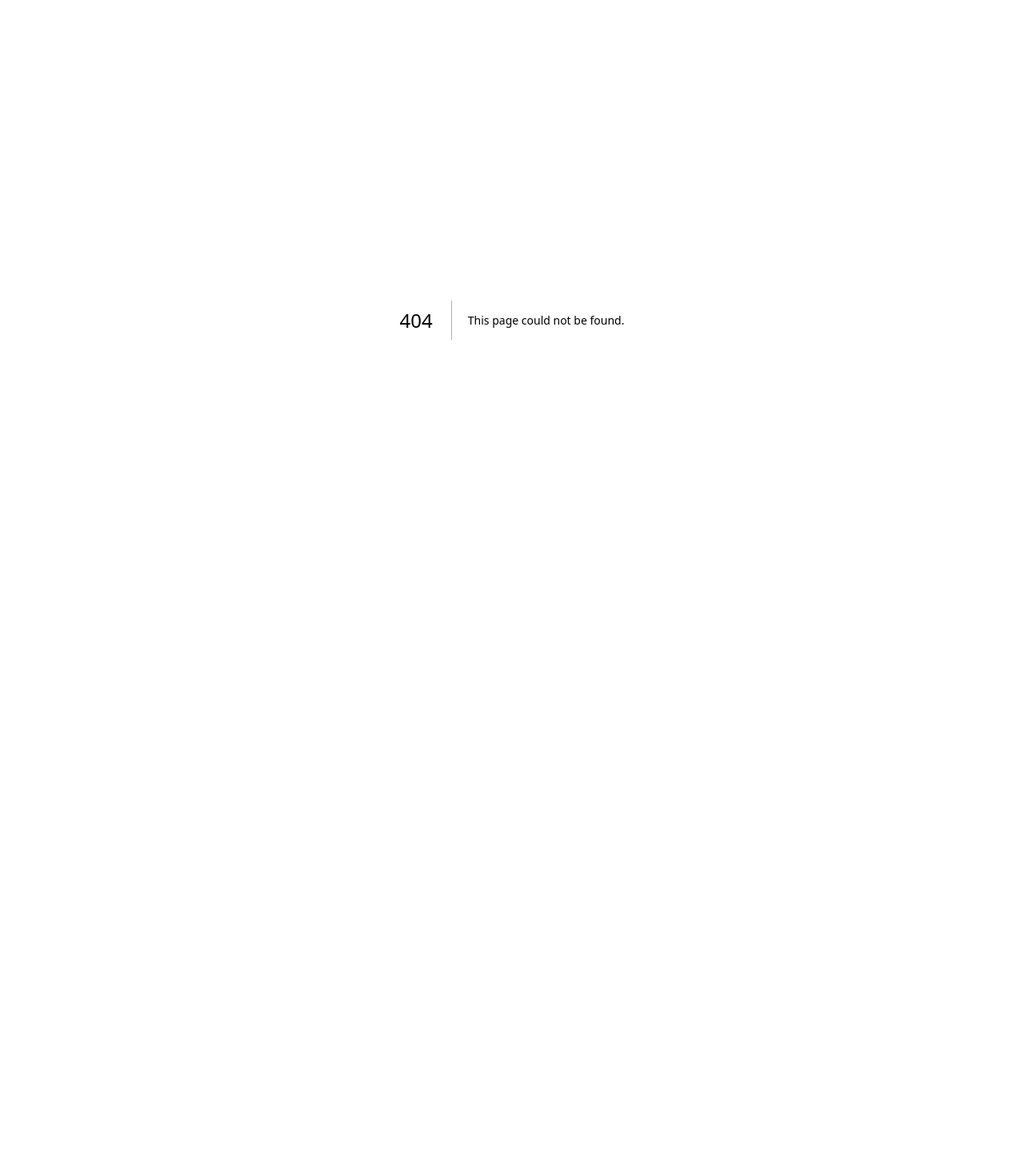
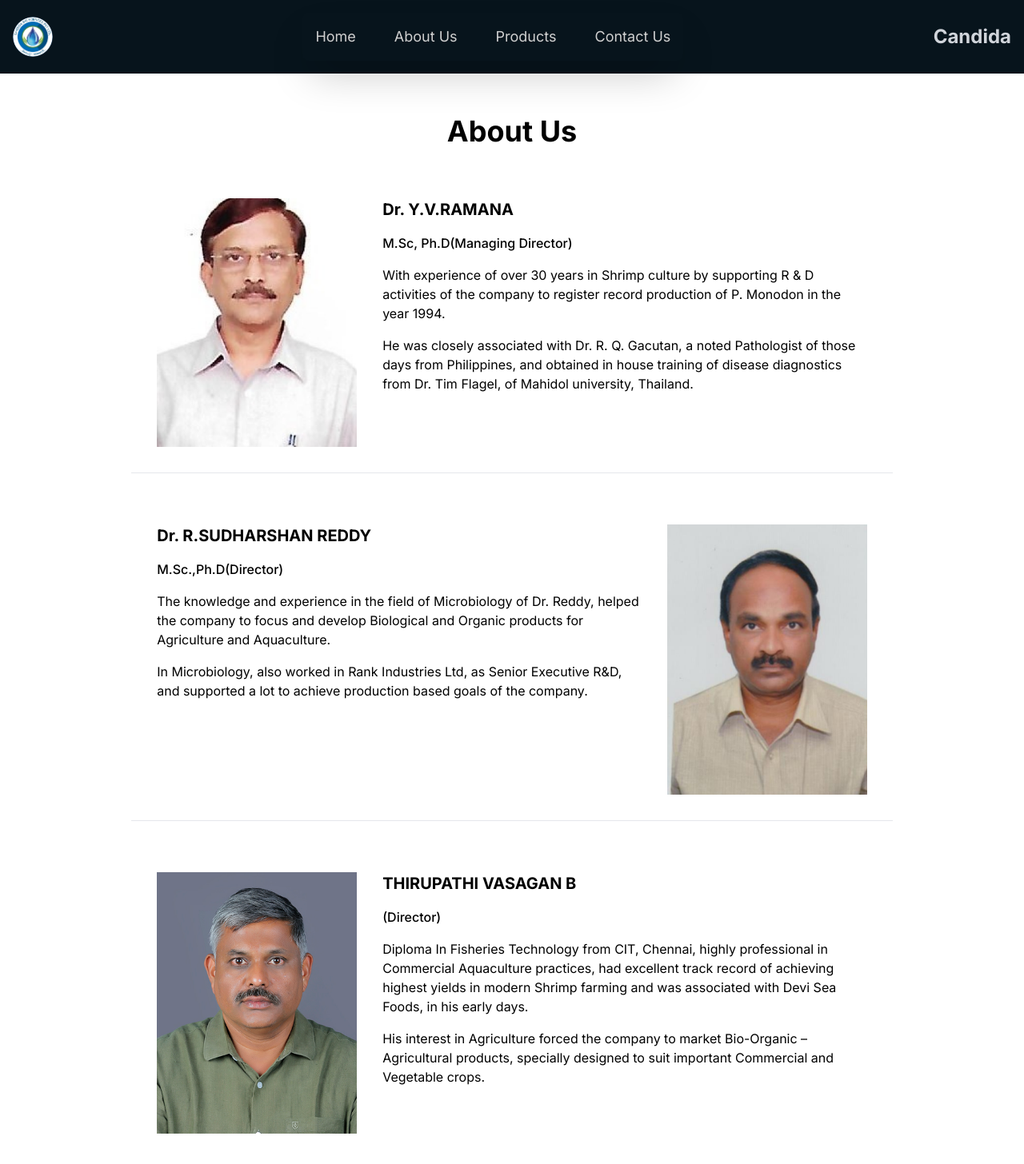
Before and after one commit to Kalyan5252/CandidaBio, a Next.js app: page /aboutUs in a window 1280 px wide. Before the commit this address had no page. Shown: the top 1456 px of the page at 80% size. Before the commit the page ends 800 px from the top, so only its background shows below. Built offline with nearby package versions, Linux system fonts and the light colour scheme.

Commit message:
final prod 1

```diff
--- /dev/null
+++ b/src/app/aboutUs/page.jsx
@@ -0,0 +1,94 @@
+import React from 'react';
+import Header from '@/components/Header';
+import Image from 'next/image';
+
+const about = () => {
+  return (
+    <main className="overflow-hidden ">
+      <Header />
+      <div className="mt-[5rem] md:mt-[7rem] w-full p-8 flex flex-col gap-8 items-center">
+        <h1 className=" font-bold text-4xl">About Us</h1>
+        <div className="flex md:flex-row flex-col gap-8 p-8 self-center border-b-[1px]">
+          <Image
+            src="/people/Y_RAMANA.png"
+            alt="ramana"
+            height={250}
+            width={250}
+            className="self-center md:self-start"
+          />
+          <div className="flex flex-col gap-4">
+            <h1 className="font-bold text-xl">Dr. Y.V.RAMANA</h1>
+            <h2 className="font-medium">M.Sc, Ph.D(Managing Director)</h2>
+            <p className="max-w-[60ch]">
+              With experience of over 30 years in Shrimp culture by supporting R
+              & D activities of the company to register record production of P.
+              Monodon in the year 1994.
+            </p>
+            <p className="max-w-[60ch]">
+              He was closely associated with Dr. R. Q. Gacutan, a noted
+              Pathologist of those days from Philippines, and obtained in house
+              training of disease diagnostics from Dr. Tim Flagel, of Mahidol
+              university, Thailand.
+            </p>
+          </div>
+        </div>
+        <div className="flex md:flex-row flex-col gap-8 p-8 self-center border-b-[1px]">
+          <Image
+            src="/people/SUDHARSHAN.png"
+            alt="sudharshan"
+            height={250}
+            width={250}
+            className="self-center md:self-start block md:hidden"
+          />
+          <div className="flex flex-col gap-4">
+            <h1 className="font-bold text-xl">Dr. R.SUDHARSHAN REDDY</h1>
+            <h2 className="font-medium">M.Sc.,Ph.D(Director)</h2>
+            <p className="max-w-[60ch]">
+              The knowledge and experience in the field of Microbiology of Dr.
+              Reddy, helped the company to focus and develop Biological and
+              Organic products for Agriculture and Aquaculture.
+            </p>
+            <p className="max-w-[60ch]">
+              In Microbiology, also worked in Rank Industries Ltd, as Senior
+              Executive R&D, and supported a lot to achieve production based
+              goals of the company.
+            </p>
+          </div>
+          <Image
+            src="/people/SUDHARSHAN.png"
+            alt="sudharshan"
+            height={250}
+            width={250}
+            className="self-center md:self-start hidden md:block"
+          />
+        </div>
+        <div className="flex md:flex-row flex-col gap-8 p-8 self-center">
+          <Image
+            src="/people/B_VASAGAN.jpg"
+            alt="ramana"
+            height={250}
+            width={250}
+            className="self-center md:self-start"
+          />
+          <div className="flex flex-col gap-4">
+            <h1 className="font-bold text-xl">THIRUPATHI VASAGAN B</h1>
+            <h2 className="font-medium">(Director)</h2>
+            <p className="max-w-[60ch]">
+              Diploma In Fisheries Technology from CIT, Chennai, highly
+              professional in Commercial Aquaculture practices, had excellent
+              track record of achieving highest yields in modern Shrimp farming
+              and was associated with Devi Sea Foods, in his early days.
+            </p>
+            <p className="max-w-[60ch]">
+              His interest in Agriculture forced the company to market
+              Bio-Organic – Agricultural products, specially designed to suit
+              important Commercial and Vegetable crops.
+            </p>
+          </div>
+        </div>
+      </div>
+    </main>
+  );
+};
+
+export default about;
--- a/src/app/globals.css
+++ b/src/app/globals.css
@@ -99,7 +99,7 @@ html {
   position: absolute;
   /* color: rgb(208, 208, 208); */
   background: radial-gradient(rgba(205, 205, 205, 0.5), rgba(110, 110, 110));
-  border-radius: 9999px;
+  border-radius: 35px;
   width: 100%;
   height: 100%;
 
--- a/src/components/Contact.jsx
+++ b/src/components/Contact.jsx
@@ -43,11 +43,11 @@ const Contact = () => {
             <div className="w-[10rem] h-[1px] bg-white"></div>
           </div>
           <a
-            href="https://wa.me/qr/5ERJZRHCAA7DK1"
+            href="mailto:cbsaquaa@gmail.com"
             className="text-green-500 hover:underline text-center"
-            target="_blank"
+            // target="_blank"
           >
-            https://wa.me/qr/5ERJZRHCAA7DK1
+            click here to mail us
           </a>
         </div>
         <div className="md:p-4 flex flex-col  md:gap-2  gap-4 bg-[rgba(255,255,255,0.2)] rounded-lg">
@@ -59,8 +59,8 @@ const Contact = () => {
               <h2 className="font-bold">Email</h2>
               <a
                 className="font-light"
-                href="cbsaquaa@gmail.com"
-                target="_blank"
+                href="mailto:cbsaquaa@gmail.com"
+                // target="_blank"
                 type="email"
               >
                 cbsaquaa@gmail.com
@@ -73,7 +73,7 @@ const Contact = () => {
             </div>
             <div className="flex flex-col">
               <h2 className="font-bold">Phone</h2>
-              <h2 className="font-light">+91 1234567890</h2>
+              <h2 className="font-light">+91 9440278604</h2>
             </div>
           </div>
           <div className="p-4 flex gap-4 items-center rounded-lg ">
--- a/src/components/Header.jsx
+++ b/src/components/Header.jsx
@@ -24,7 +24,7 @@ const Header = () => {
     <div
       className={`${
         istop
-          ? 'bg-[#1e1e1e] flex-between'
+          ? 'bg-[#07141C] flex-between'
           : 'bg-[#1e1e1e] flex flex-between  md:bg-transparent md:justify-center'
       } p-4 fixed top-0 left-0 w-full z-50`}
     >
@@ -41,14 +41,14 @@ const Header = () => {
       <div
         className={`hidden md:flex ${
           istop
-            ? 'bg-[#1e1e1e] text-[#d0d0d0]'
-            : 'bg-[rgba(208,208,208,.6)] backdrop-blur-sm text-[#1e1e1e]'
+            ? 'bg-transparent text-[#d0d0d0]'
+            : 'bg-[rgba(30,30,30,0.9)] backdrop-blur-sm text-[#d0d0d0]'
         } z-40 md:shadow-2xl md:flex-center gap-12 p-4 text-lg rounded-lg transition-all`}
       >
         <Link href="/" className="hover:text-white">
           Home
         </Link>
-        <Link href="/#aboutUs" className="hover:text-white">
+        <Link href="/aboutUs" className="hover:text-white">
           About Us
         </Link>
         <Link href="/products" className="hover:text-white">
@@ -94,7 +94,7 @@ const Header = () => {
                   Home
                 </Link>
                 <Link
-                  href="/#aboutUs"
+                  href="/aboutUs"
                   className="hover:text-white"
                   onClick={handleNavbar}
                 >
--- a/src/components/HeroSlideShow.jsx
+++ b/src/components/HeroSlideShow.jsx
@@ -35,10 +35,10 @@ const HeroSlideShow = () => {
   return (
     <Link
       href="/products"
-      className="w-5/6 h-3/6 flex items-center justify-center relative md:w-4/6 md:h-full slideBg md:rounded-full rounded-[35px] border-[2px] border-gray-500"
+      className="w-5/6 h-3/6 flex items-center justify-center relative md:w-4/6 md:h-full slideBg rounded-[35px] border-[2px] border-gray-500"
     >
       <div className="sceneground hidden md:block"></div>
-      <div className="hover opacity-0 absolute z-[100000] w-full h-full flex items-center justify-center font-bold bg-[rgba(0,0,0,0.5)] text-white md:text-2xl rounded-[35px] md:rounded-full">
+      <div className="hover opacity-0 absolute z-[100000] w-full h-full flex items-center justify-center font-bold bg-[rgba(0,0,0,0.5)] text-white md:text-2xl rounded-[35px]">
         Click here to show more
       </div>
       <div className="w-full h-full flex justify-center items-center overflow-hidden pointer-events-none scrollNone">
--- a/src/components/Home.jsx
+++ b/src/components/Home.jsx
@@ -12,9 +12,9 @@ export const Home = () => {
   const { category, setCategory } = useContext(ProductContext);
 
   return (
-    <main className="overflow-hidden">
+    <main className="overflow-hidden bg-[#07141C]">
       <Header />
-      <div className="mt-[3rem] md:mt-0 w-full h-[100vh] text-[#D0D0D0] bg-[#07141C] flex-center">
+      <div className="mt-[5rem] md:mt-[7rem] w-full h-full text-[#D0D0D0] bg-[#07141C] flex-center">
         <div className="pattern opacity-5 z-[-10]">
           <Image
             src="/patterns/cocoa green.png"
@@ -23,20 +23,20 @@ export const Home = () => {
             className="pointer-events-none"
           />
         </div>
-        <div className="grid grid-rows-2 h-full w-full">
+        <div className="grid grid-rows-1 w-full gap-4">
           {/* <div className="px-4 items-center justify-center gap-4"> */}
-          <div className="w-full flex self-end p-12 flex-col justify-center items-center gap-8 md:gap-4">
+          <div className="w-full flex p-12 flex-col justify-center items-center gap-8 md:gap-4">
             <div className="flex flex-col items-center">
-              <h1 className=" flex p-4 items-center flex-col font-bold lg:text-[3rem] text-[2rem] text-center md:text-[4rem] uppercase text-white">
+              <h1 className=" flex p-4 items-center flex-col font-bold lg:text-[3rem] text-[1.5rem] text-center md:text-[2rem] uppercase text-white">
                 Organic solutions for <br />
                 aquaculture & Agriculture
               </h1>
               {/* <h2 className="text-xl font-light">Bio Sciences</h2> */}
             </div>
-            <div className="flex gap-4 flex-col md:flex-row">
+            <div className="flex flex-col md:flex-row gap-4">
               <Link
                 href="/products"
-                className="p-4 bg-[#5FA53E] rounded-full text-black text-center"
+                className="p-4 bg-[#5FA53E] rounded-full text-sm md:text-lg text-black text-center"
               >
                 <button>Explore Products</button>
               </Link>
@@ -63,7 +63,7 @@ export const Home = () => {
               </p>
             </div> */}
           {/* </div> */}
-          <div className="w-full h-3/6 md:h-full px-8 md:px-24 flex">
+          {/* <div className="w-full h-3/6 md:h-full px-8 md:px-24 flex">
             <div className="h-full w-full rounded-lg relative">
               <Image
                 src="/images/heroPaddy.jpeg"
@@ -72,25 +72,20 @@ export const Home = () => {
                 className="rounded-lg"
               />
             </div>
-          </div>
+          </div> */}
         </div>
       </div>
-      <div className="mt-[-120px] md:mt-0 w-full md:flex p-10 items-center justify-center md:min-h-[50vh] text-[#D0D0D0] bg-[#07141C]">
-        <p className="md:font-extrabold font-medium md:text-4xl text-xl text-left md:text-center md:max-w-[30ch] md:leading-[4rem] leading-[2rem]">
-          Promote organic farming methods and natural biotechnological
-          formulations to enhance sustainability and benefit the aquaculture.
-        </p>
-      </div>
+
       <div
         className="w-full md:h-[100vh]  p-8 md:pt-28 md:p-12 flex flex-col gap-12"
         id="highlights"
       >
-        <div className="flex justify-between items-center w-full">
+        {/* <div className="flex justify-between items-center w-full">
           <h1 className="text-4xl font-bold">Products</h1>
           <Link href="/products" className="hover:underline">
             Show all
           </Link>
-        </div>
+        </div> */}
 
         <div className="w-full h-full md:rounded-full rounded-[35px]">
           <div className="w-ful h-full flex items-center justify-center overflow-y-auto">
@@ -98,10 +93,18 @@ export const Home = () => {
           </div>
         </div>
       </div>
+
+      <div className="md:mt-0 w-full md:flex p-10 items-center justify-center md:min-h-[50vh] text-[#D0D0D0] bg-[#07141C]">
+        <p className="md:font-extrabold font-medium md:text-4xl text-xl text-left md:text-center md:max-w-[30ch] md:leading-[4rem] leading-[2rem]">
+          Promote organic farming methods and natural biotechnological
+          formulations to enhance sustainability and benefit the agriculture &
+          aquaculture.
+        </p>
+      </div>
       {/* <div className="w-full">
         <AboutUs />
       </div> */}
-      <div className="md:px-8 py-4">
+      <div className="md:px-8 py-4 bg-white">
         <Contact />
       </div>
     </main>
--- a/src/components/Products.jsx
+++ b/src/components/Products.jsx
@@ -74,8 +74,8 @@ const Products = () => {
   }, [actualData]);
 
   return (
-    <div className="flex flex-col gap-8">
-      <div className="relative mt-[5rem] h-max  p-4 md:px-12">
+    <div className="flex flex-col gap-8 mt-[5rem] md:mt-[7rem]">
+      <div className="relative  h-max  p-4 md:px-12">
         <Slideshow />
         <div className="absolute md:z-40 top-3 md:top-1 right-5 shadow-lg flex-center gap-4 px-4 py-2 rounded-full bg-[#C2C0C0] transition-all">
           <button
```
Also changed, not shown: public/images/WhatsAppQR.png, public/people/B_VASAGAN.jpg (added).
